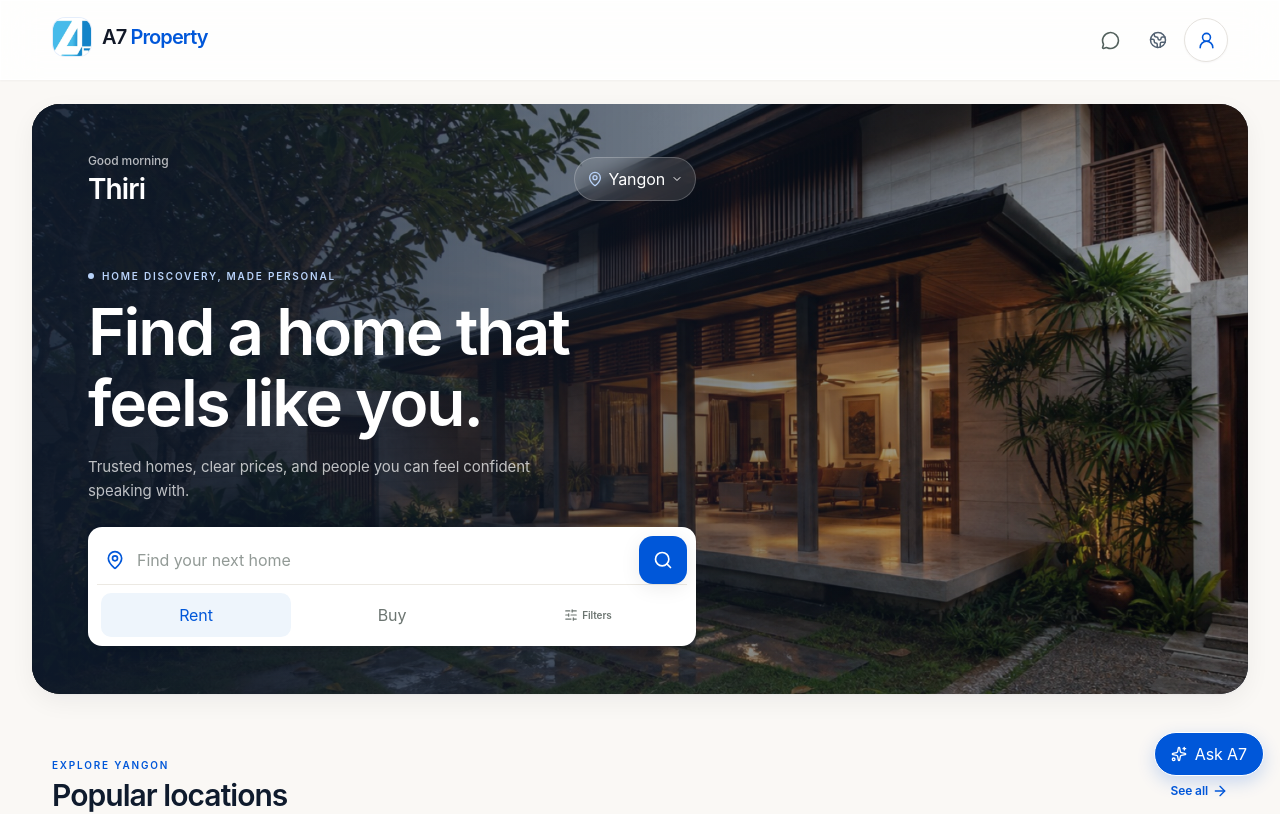
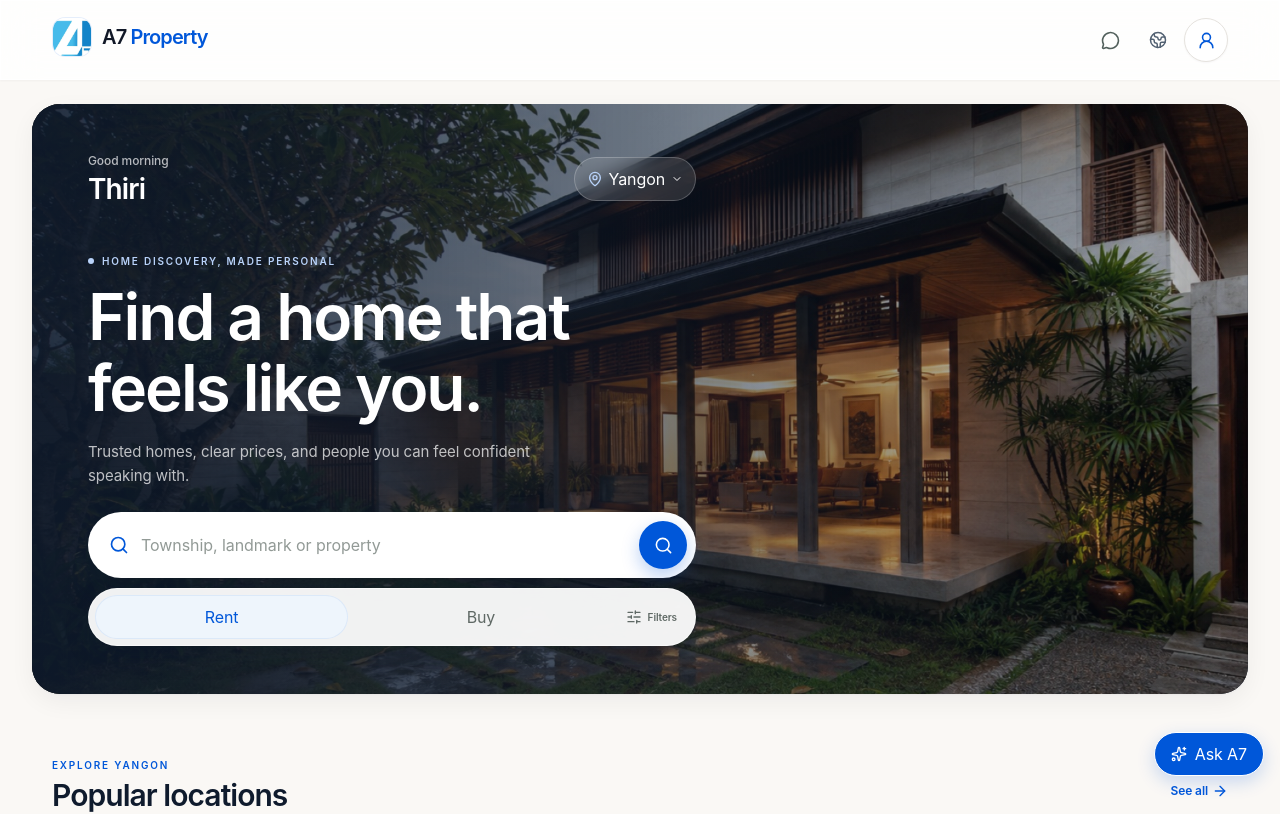
Before and after one commit to aungpyaeheinofficial-pixel/A7-Property-Mobile-V3-, a Next.js app: page / in a window 1280 px wide. Shown: the top 814 px of the page. Built offline with nearby package versions, Linux system fonts and the light colour scheme.

Commit message:
refine homepage search controls

```diff
--- a/components/mobile/home-discovery.tsx
+++ b/components/mobile/home-discovery.tsx
@@ -130,16 +130,16 @@ function HomeDiscovery() {
                 <motion.h2 variants={{ hidden: { opacity: 0, y: 20 }, show: { opacity: 1, y: 0, transition: revealTransition } }} className="max-w-[620px] text-[42px] font-bold leading-[.98] tracking-[-0.055em] sm:text-[56px] lg:text-[64px]">{tx("Find a home that feels like you.", "ကိုယ့်အိမ်လို ခံစားရမယ့်နေရာ။")}</motion.h2>
                 <motion.p variants={{ hidden: { opacity: 0, y: 20 }, show: { opacity: 1, y: 0, transition: revealTransition } }} className="mt-3 max-w-[520px] text-[12px] leading-5 text-white/72 sm:mt-4 sm:text-[15px] sm:leading-6">{tx("Trusted homes, clear prices, and people you can feel confident speaking with.", "ယုံကြည်ရသောအိမ်များ၊ ရှင်းလင်းသောဈေးနှုန်းများနှင့် စိတ်ချစွာဆက်သွယ်နိုင်သူများ။")}</motion.p>
 
-                <motion.form variants={{ hidden: { opacity: 0, y: 16 }, show: { opacity: 1, y: 0, transition: reduceMotion ? { duration: 0 } : a7Motion.slow } }} onSubmit={submitSearch} className="mt-5 rounded-[var(--radius-control)] border border-white/55 bg-white p-2 shadow-[var(--shadow-lifted)] sm:mt-6 sm:max-w-[640px]">
-                  <div className="flex items-center gap-2">
-                    <MapPin className="ml-2 size-5 shrink-0 text-[#0057D9]" />
-                    <input value={query} onChange={(event) => setQuery(event.target.value)} aria-label={tx("Find your next home", "သင့်နောက်အိမ်ကို ရှာပါ")} placeholder={tx("Find your next home", "သင့်နောက်အိမ်ကို ရှာပါ")} className="h-12 min-w-0 flex-1 bg-transparent px-1 text-[14px] text-[#111827] outline-none placeholder:text-[#929A96]" />
-                    <button type="submit" className="grid size-12 shrink-0 place-items-center rounded-[14px] bg-[#0057D9] text-white shadow-[0_4px_20px_rgba(0,0,0,.08)] transition-colors duration-200 hover:bg-[#003F91]" aria-label={tx("Search homes", "အိမ်များရှာရန်")}><Search className="size-5" /></button>
+                <motion.form variants={{ hidden: { opacity: 0, y: 16 }, show: { opacity: 1, y: 0, transition: reduceMotion ? { duration: 0 } : a7Motion.slow } }} onSubmit={submitSearch} className="mt-5 space-y-2.5 sm:mt-6 sm:max-w-[640px]">
+                  <div className="flex min-h-16 items-center gap-2 rounded-full border border-white/70 bg-white p-2 pl-5 shadow-[0_14px_36px_rgba(15,27,45,.22)] transition-[border-color,box-shadow] duration-200 focus-within:border-[#9FC4FF] focus-within:shadow-[0_16px_42px_rgba(15,27,45,.26),0_0_0_4px_rgba(0,87,217,.12)]">
+                    <Search className="size-5 shrink-0 text-[#0057D9]" />
+                    <input value={query} onChange={(event) => setQuery(event.target.value)} aria-label={tx("Find your next home", "သင့်နောက်အိမ်ကို ရှာပါ")} placeholder={tx("Township, landmark or property", "မြို့နယ်၊ နေရာ သို့မဟုတ် အိမ်အမျိုးအစား")} className="h-12 min-w-0 flex-1 bg-transparent px-1 text-[14px] text-[#111827] outline-none placeholder:text-[#929A96]" />
+                    <button type="submit" className="grid size-12 shrink-0 place-items-center rounded-full bg-[#0057D9] text-white shadow-[0_7px_18px_rgba(0,87,217,.28)] transition-[background-color,transform,box-shadow] duration-200 hover:bg-[#0049B8] hover:shadow-[0_9px_22px_rgba(0,87,217,.32)] active:scale-[.96]" aria-label={tx("Search homes", "အိမ်များရှာရန်")}><Search className="size-[19px]" /></button>
                   </div>
-                  <div className="grid grid-cols-3 gap-1.5 border-t border-[#ECE9E3] px-1 pt-2">
-                    <button type="button" onClick={() => setPurpose("rent")} className={`h-11 rounded-[10px] text-[10px] font-semibold ${purpose === "rent" ? "bg-[#EEF5FC] text-[#0057D9]" : "text-[#6C7571]"}`}>{tx("Rent", "ငှားရန်")}</button>
-                    <button type="button" onClick={() => setPurpose("sale")} className={`h-11 rounded-[10px] text-[10px] font-semibold ${purpose === "sale" ? "bg-[#EEF5FC] text-[#0057D9]" : "text-[#6C7571]"}`}>{tx("Buy", "ဝယ်ရန်")}</button>
-                    <Link href={`/search?purpose=${purpose}`} className="flex h-11 items-center justify-center gap-1 rounded-[10px] text-[10px] font-semibold text-[#6C7571]"><SlidersHorizontal className="size-3.5" />{tx("Filters", "စစ်ထုတ်")}</Link>
+                  <div className="grid grid-cols-[1fr_1fr_auto] gap-1.5 rounded-full border border-white/55 bg-white/94 p-1.5 shadow-[0_10px_26px_rgba(15,27,45,.15)] backdrop-blur-xl">
+                    <button type="button" onClick={() => setPurpose("rent")} aria-pressed={purpose === "rent"} className={`h-11 rounded-full px-4 text-[11px] font-semibold transition-[background-color,color,box-shadow] duration-200 ${purpose === "rent" ? "bg-[#EEF5FC] text-[#0057D9] shadow-[inset_0_0_0_1px_rgba(0,87,217,.08)]" : "text-[#5F6965] hover:bg-[#F6F7F8]"}`}>{tx("Rent", "ငှားရန်")}</button>
+                    <button type="button" onClick={() => setPurpose("sale")} aria-pressed={purpose === "sale"} className={`h-11 rounded-full px-4 text-[11px] font-semibold transition-[background-color,color,box-shadow] duration-200 ${purpose === "sale" ? "bg-[#EEF5FC] text-[#0057D9] shadow-[inset_0_0_0_1px_rgba(0,87,217,.08)]" : "text-[#5F6965] hover:bg-[#F6F7F8]"}`}>{tx("Buy", "ဝယ်ရန်")}</button>
+                    <Link href={`/search?purpose=${purpose}`} className="flex h-11 min-w-11 items-center justify-center gap-1.5 rounded-full px-3 text-[10px] font-semibold text-[#5F6965] transition-colors duration-200 hover:bg-[#F6F7F8] hover:text-[#0057D9]" aria-label={tx("Open search filters", "ရှာဖွေမှုစစ်ထုတ်ရန်")}><SlidersHorizontal className="size-4" /><span className="hidden sm:inline">{tx("Filters", "စစ်ထုတ်")}</span></Link>
                   </div>
                 </motion.form>
               </div>
```
